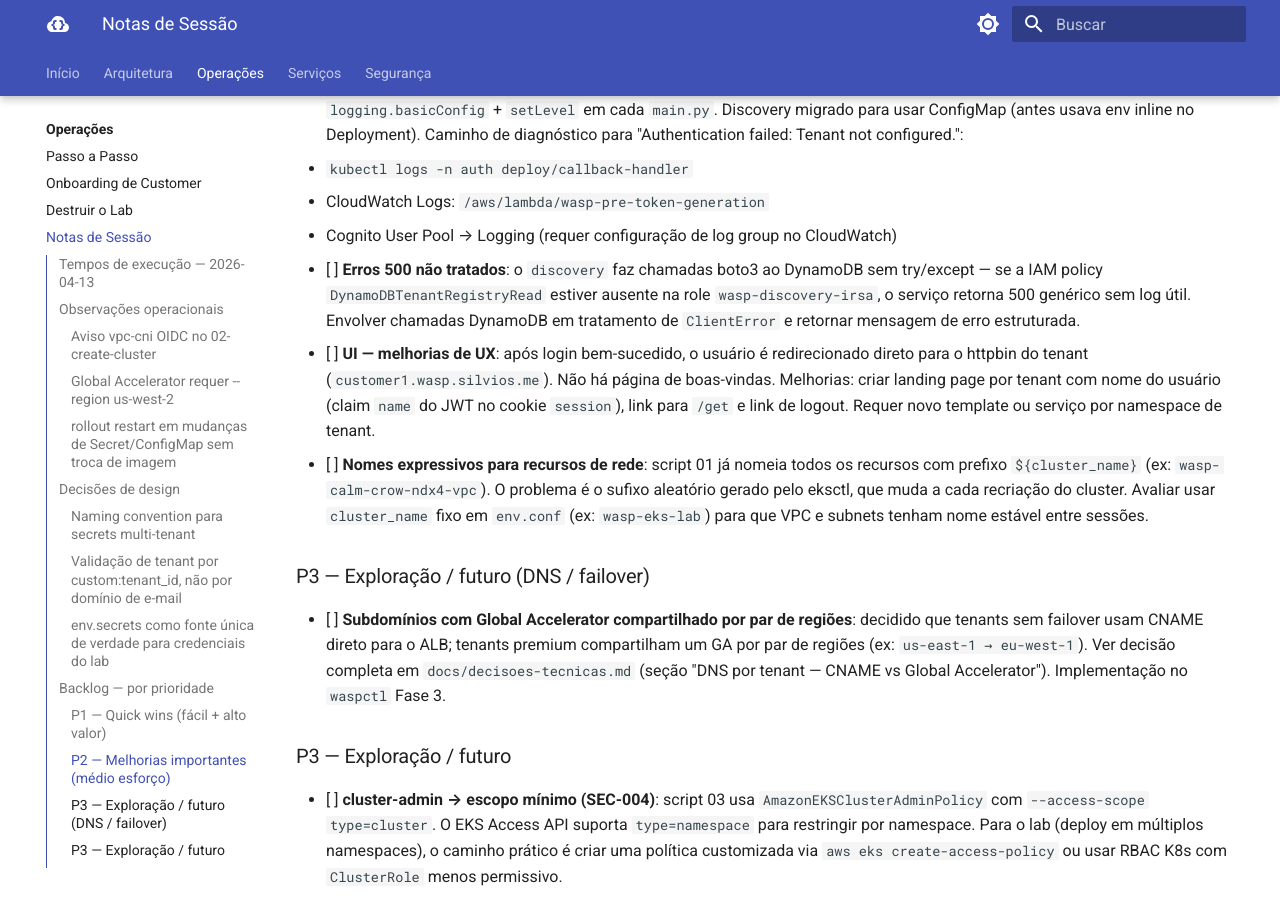
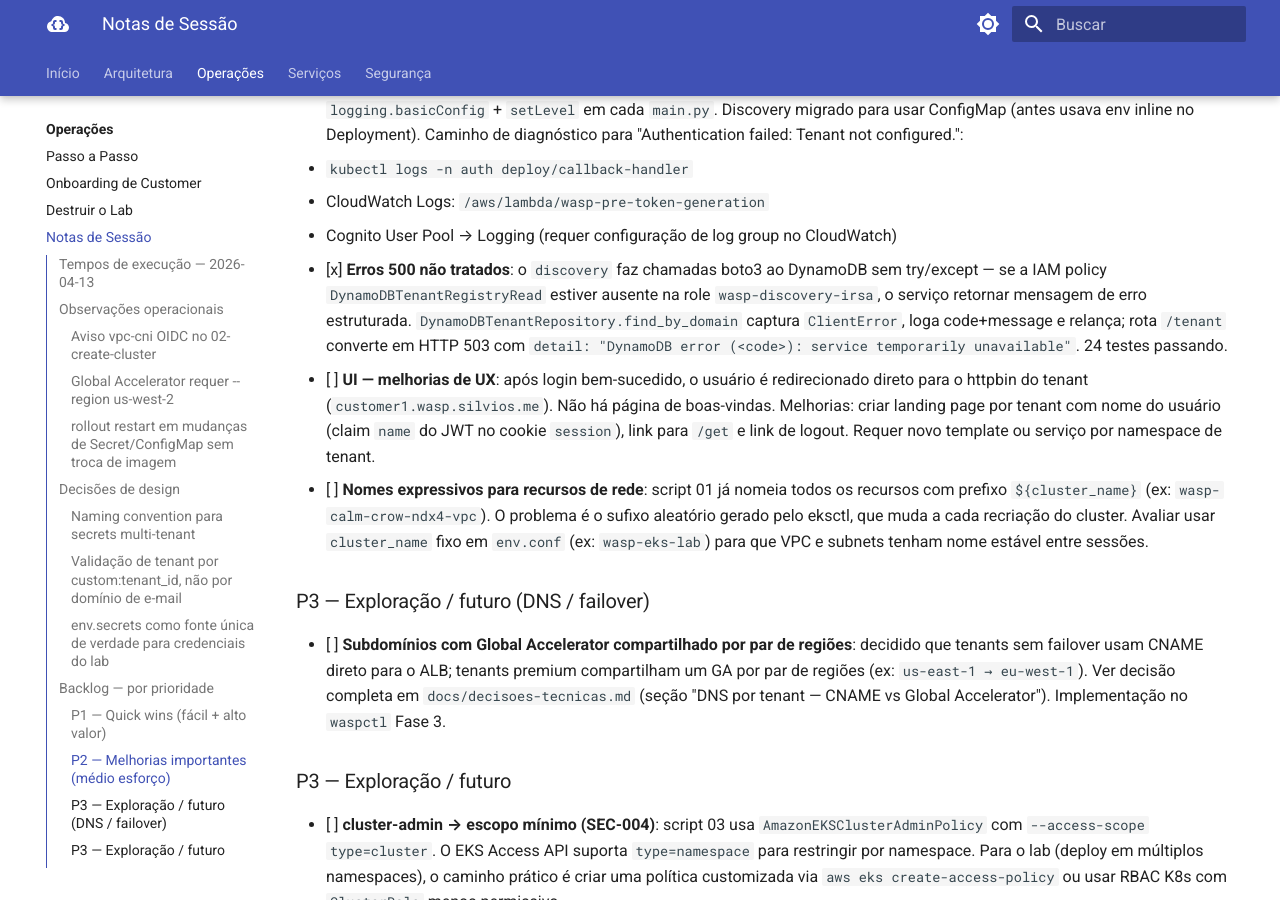
Before and after one commit to smsilva/aws-saas-platform, an MkDocs documentation site: the page built from docs/notes.md, in a window 1280 px wide and 900 px high, scrolled down 4231 px. Built offline with MkDocs 1.6.1 and Material for MkDocs 9.7.7, drawn with Linux system fonts in a browser that asks for light colours.

Commit message:
docs(lab/aws/eks): mark DynamoDB ClientError handling item as done in backlog
Co-Authored-By: Claude Opus 4.6 <noreply@anthropic.com>

```diff
--- a/docs/notes.md
+++ b/docs/notes.md
@@ -144,10 +144,11 @@ Isso evita que secrets geradas em uma sessão se percam e causem inconsistência
   1. `kubectl logs -n auth deploy/callback-handler`
   2. CloudWatch Logs: `/aws/lambda/wasp-pre-token-generation`
   3. Cognito User Pool → Logging (requer configuração de log group no CloudWatch)
-- [ ] **Erros 500 não tratados**: o `discovery` faz chamadas boto3 ao DynamoDB sem try/except — se a
+- [x] **Erros 500 não tratados**: o `discovery` faz chamadas boto3 ao DynamoDB sem try/except — se a
   IAM policy `DynamoDBTenantRegistryRead` estiver ausente na role `wasp-discovery-irsa`, o serviço
-  retorna 500 genérico sem log útil. Envolver chamadas DynamoDB em tratamento de `ClientError`
-  e retornar mensagem de erro estruturada.
+  retornar mensagem de erro estruturada. `DynamoDBTenantRepository.find_by_domain` captura `ClientError`,
+  loga code+message e relança; rota `/tenant` converte em HTTP 503 com `detail: "DynamoDB error (<code>):
+  service temporarily unavailable"`. 24 testes passando.
 - [ ] **UI — melhorias de UX**: após login bem-sucedido, o usuário é redirecionado direto para o
   httpbin do tenant (`customer1.wasp.silvios.me`). Não há página de boas-vindas. Melhorias:
   criar landing page por tenant com nome do usuário (claim `name` do JWT no cookie `session`),
```
